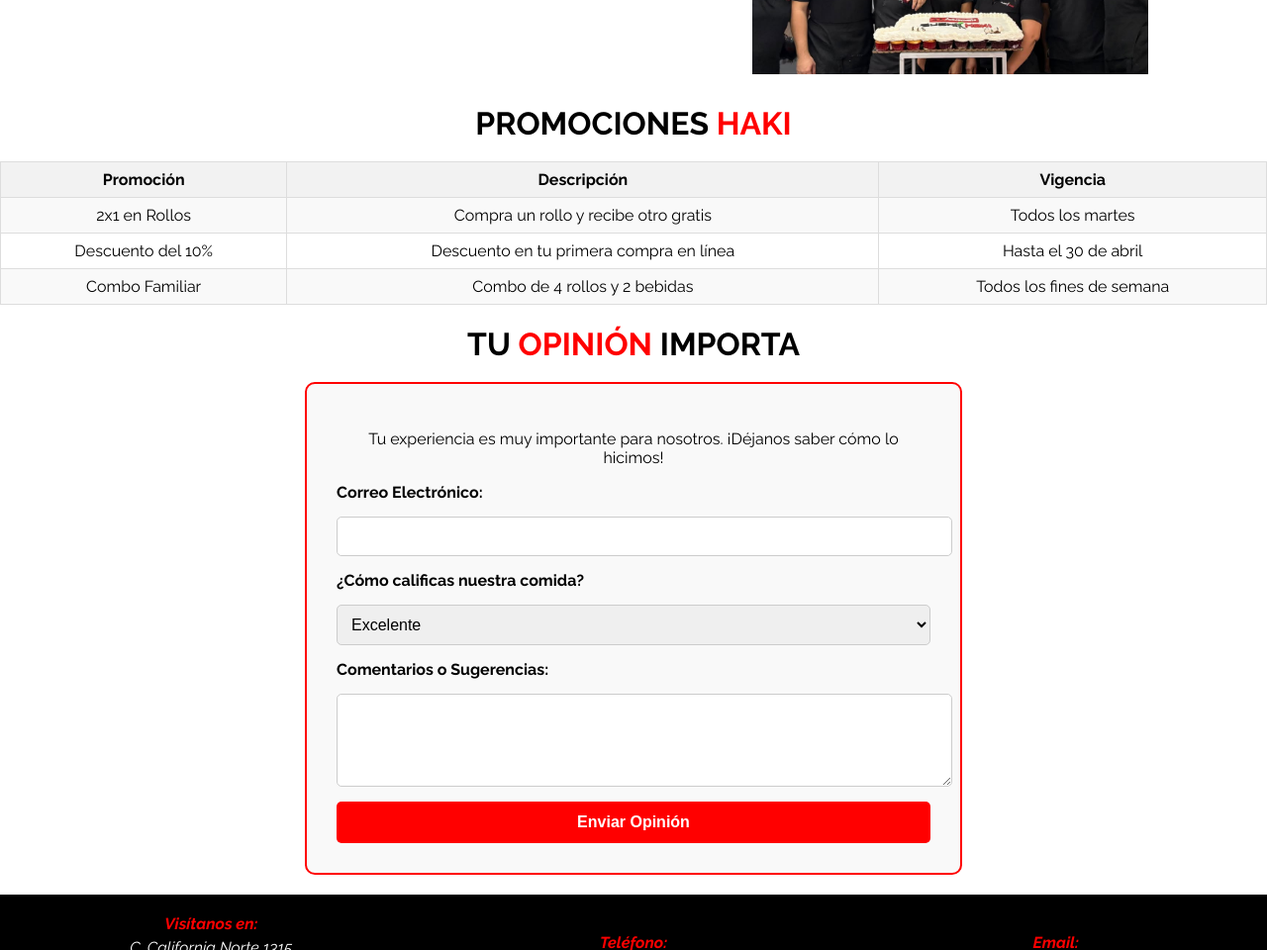
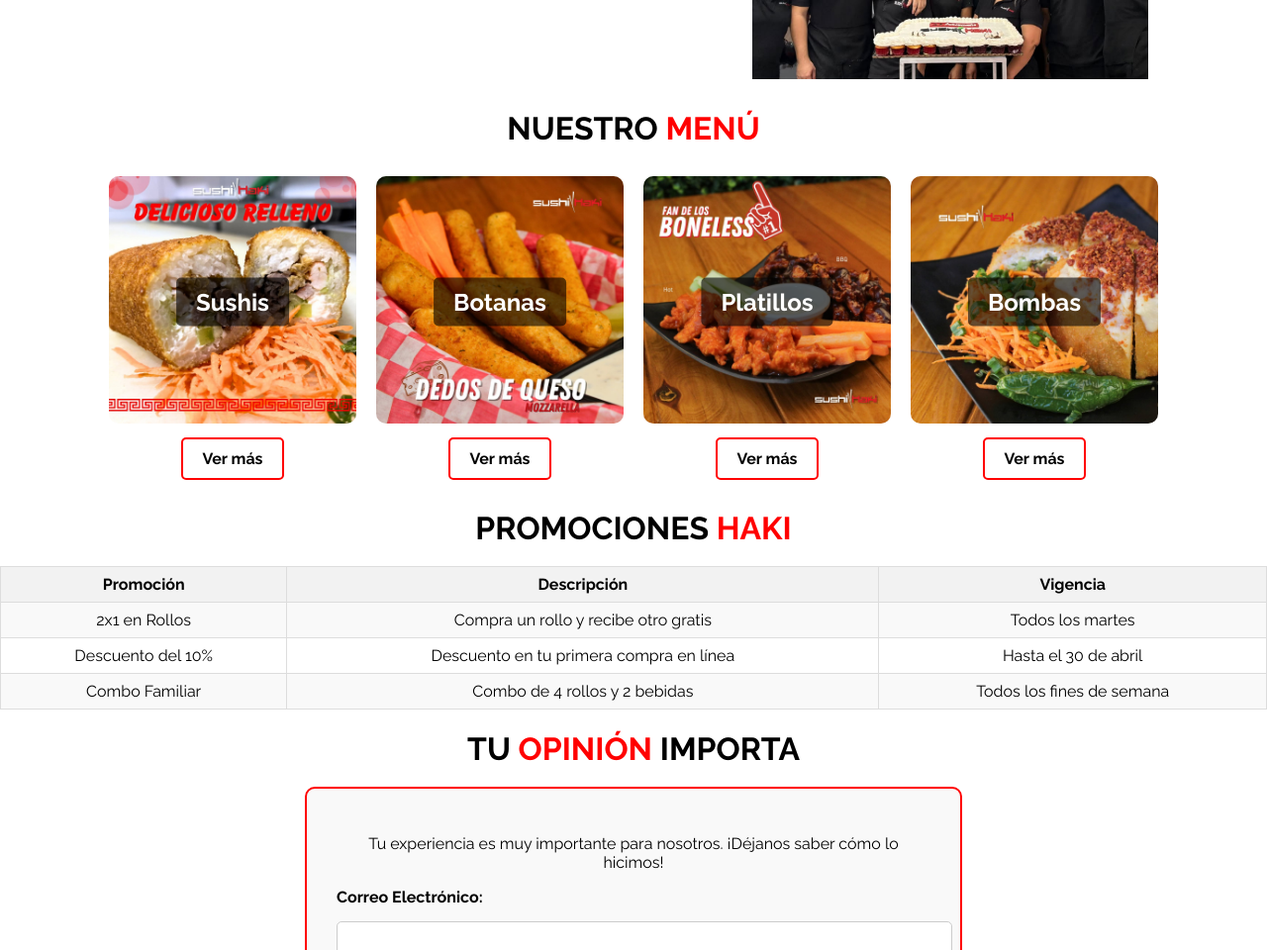
Before and after one commit to aguirrehdezma/sushi-haki, a plain HTML site: page index.html in a window 1280 px wide. Shown: the part 1607-2567 px from the top of the page at 99% size. Drawn offline with Linux system fonts and the light colour scheme.

Commit message:
feat: add menu section

```diff
--- a/index.html
+++ b/index.html
@@ -21,14 +21,16 @@
         <header>
             <nav>
                 <div class="logo">
-                    <img
-                        src="images/restaurant/logo.jpg"
-                        alt="Sushi Haki Logo"
-                    />
+                    <a href=""
+                        ><img
+                            src="images/restaurant/logo.jpg"
+                            alt="Sushi Haki Logo"
+                    /></a>
                     <span>Sushi Haki</span>
                 </div>
                 <ul class="nav-links">
                     <li><a href="#quienes-somos">Quiénes Somos</a></li>
+                    <li><a href="#menu">Menú</a></li>
                     <li><a href="#promociones">Promociones</a></li>
                     <li><a href="#contacto">Contacto</a></li>
                 </ul>
@@ -69,6 +71,37 @@
                     />
                 </div>
             </div>
+            <h1>NUESTRO <span>MENÚ</span></h1>
+            <section class="menu">
+                <div class="menu-item">
+                    <div class="menu-image">
+                        <img src="images/menu/sushis.jpg" alt="Sushis" />
+                        <h2>Sushis</h2>
+                    </div>
+                    <a href="sushis.html" class="menu-button">Ver más</a>
+                </div>
+                <div class="menu-item">
+                    <div class="menu-image">
+                        <img src="images/menu/botanas.jpg" alt="Botanas" />
+                        <h2>Botanas</h2>
+                    </div>
+                    <a href="botanas.html" class="menu-button">Ver más</a>
+                </div>
+                <div class="menu-item">
+                    <div class="menu-image">
+                        <img src="images/menu/platillos.jpg" alt="Platillos" />
+                        <h2>Platillos</h2>
+                    </div>
+                    <a href="platillos.html" class="menu-button">Ver más</a>
+                </div>
+                <div class="menu-item">
+                    <div class="menu-image">
+                        <img src="images/menu/bombas.jpg" alt="Bombas" />
+                        <h2>Bombas</h2>
+                    </div>
+                    <a href="bombas.html" class="menu-button">Ver más</a>
+                </div>
+            </section>
             <h1>PROMOCIONES <span>HAKI</span></h1>
             <table>
                 <tr>
--- a/styles/index.css
+++ b/styles/index.css
@@ -149,6 +149,62 @@ img {
     padding: 5px;
 }
 
+.menu {
+    display: flex;
+    justify-content: center;
+    gap: 20px;
+    margin: 30px auto;
+    max-width: 1200px;
+    flex-wrap: wrap;
+}
+
+.menu-item {
+    width: 250px;
+    text-align: center;
+}
+
+.menu-image {
+    position: relative;
+    width: 100%;
+}
+
+.menu-image img {
+    width: 100%;
+    height: auto;
+    border-radius: 10px;
+}
+
+.menu-image h2 {
+    position: absolute;
+    top: 50%;
+    left: 50%;
+    transform: translate(-50%, -50%);
+    color: white;
+    font-size: 24px;
+    background-color: rgba(0, 0, 0, 0.6);
+    padding: 10px 20px;
+    border-radius: 5px;
+}
+
+.menu-button {
+    display: inline-block;
+    margin-top: 10px;
+    padding: 10px 20px;
+    color: black;
+    background-color: transparent;
+    border: 2px solid red;
+    border-radius: 5px;
+    font-size: 16px;
+    text-decoration: none;
+    font-weight: bold;
+    transition: 0.3s;
+}
+
+.menu-button:hover {
+    background-color: red;
+    color: white;
+}
+
 table {
     width: 100%;
     overflow-x: auto;
```
Also changed, not shown: images/menu/bombas.jpg (added), images/menu/botanas.jpg (added), images/menu/platillos.jpg (added), images/menu/sushis.jpg (added).
